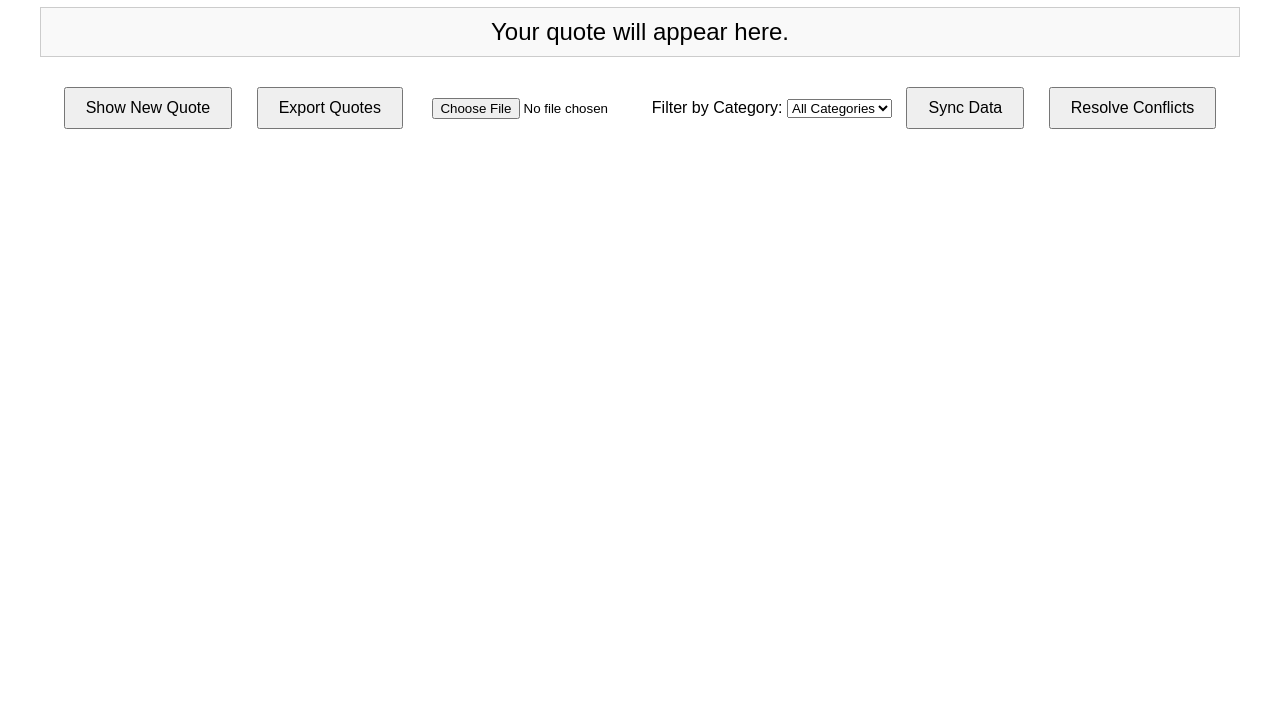
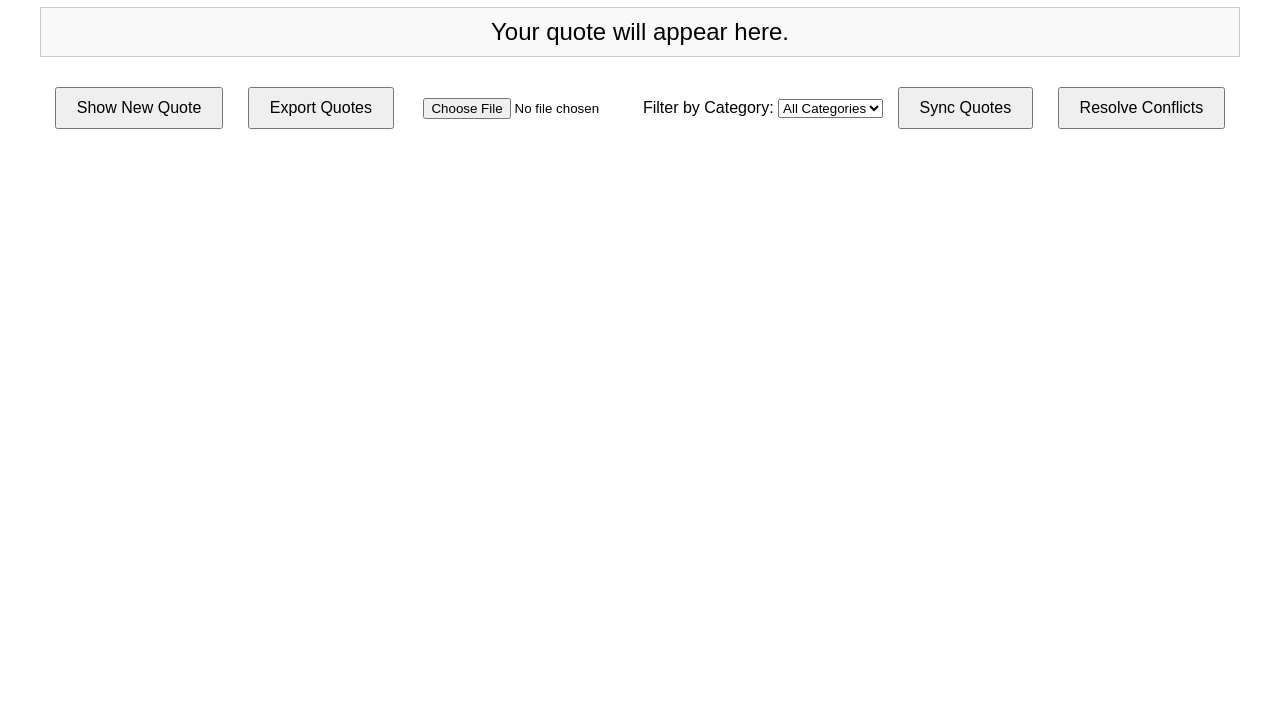
Before and after one commit to Kingozay/alx_fe_javascript, a plain HTML site: page dom-manipulation/index.html in a window 1280 px wide. Shown: the part 73-800 px from the top of the page. Drawn offline with Linux system fonts and the light colour scheme.

Commit message:
Added syncQuotes function for syncing quotes with the server

```diff
--- a/dom-manipulation/index.html
+++ b/dom-manipulation/index.html
@@ -20,8 +20,8 @@
     <!-- Categories will be dynamically populated here -->
   </select>
 
-  <!-- Add buttons for syncing data and resolving conflicts -->
-  <button id="syncData">Sync Data</button>
+  <!-- Add buttons for syncing quotes and resolving conflicts -->
+  <button id="syncQuotes">Sync Quotes</button>
   <button id="resolveConflicts">Resolve Conflicts</button>
 
   <script src="script.js"></script>
```
